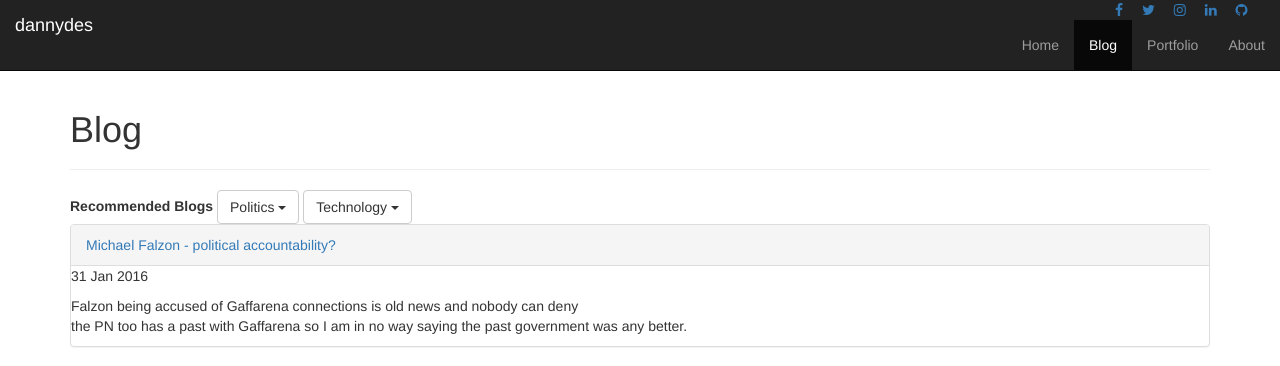
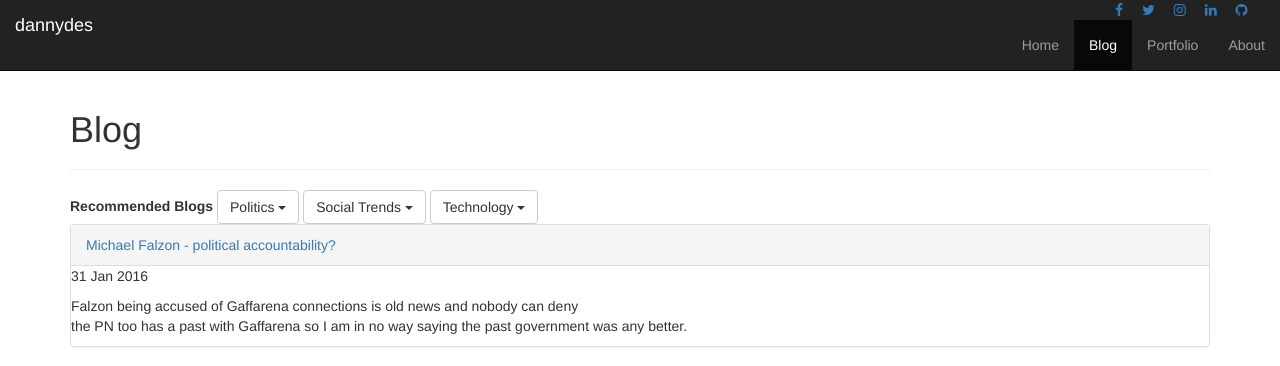
Before and after one commit to dannydes/dannydes.github.io, a Jekyll site: the page built from blog/index.html, in a window 1280 px wide and 900 px high. Shown: the top 366 px of the window. Built offline with Jekyll 4.4.1, drawn with Linux system fonts in a browser that asks for light colours; nearby versions of some CDN libraries.

Commit message:
social trends

```diff
--- a/_includes/blogroll.html
+++ b/_includes/blogroll.html
@@ -13,6 +13,15 @@
 
 <div class="btn-group">
 	<button type="button" class="btn btn-default dropdown-toggle" data-toggle="dropdown" aria-haspopup="true" aria-expanded="false">
+		Social Trends <span class="caret"></span>
+	</button>
+	<ul class="dropdown-menu">
+		<li><a href="https://maltagreenyouth.wordpress.com/" target="_blank">L-Opinjoni ta' Kevin Mercieca</a></li>
+	</ul>
+</div>
+
+<div class="btn-group">
+	<button type="button" class="btn btn-default dropdown-toggle" data-toggle="dropdown" aria-haspopup="true" aria-expanded="false">
 		Technology <span class="caret"></span>
 	</button>
 	<ul class="dropdown-menu">
```
